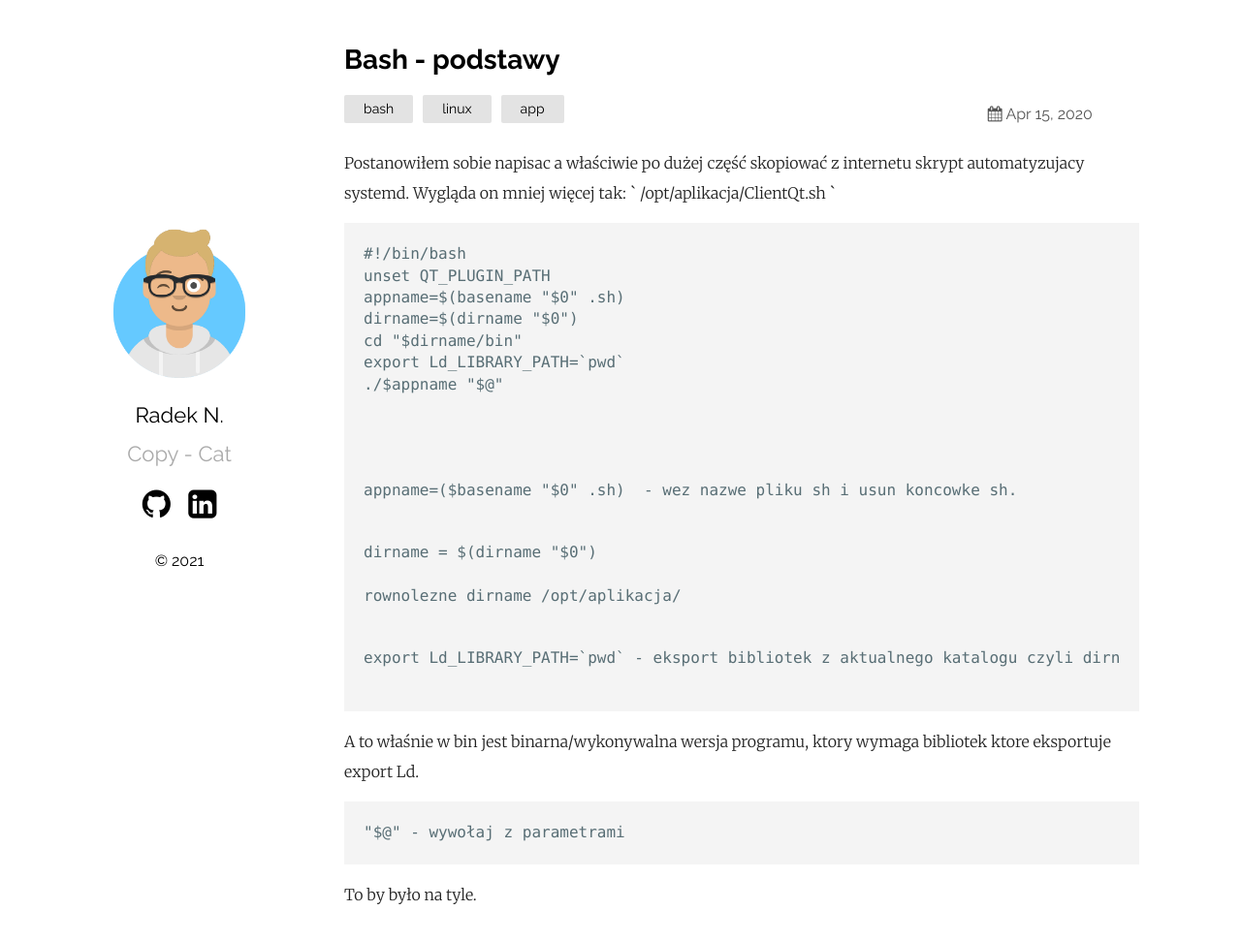
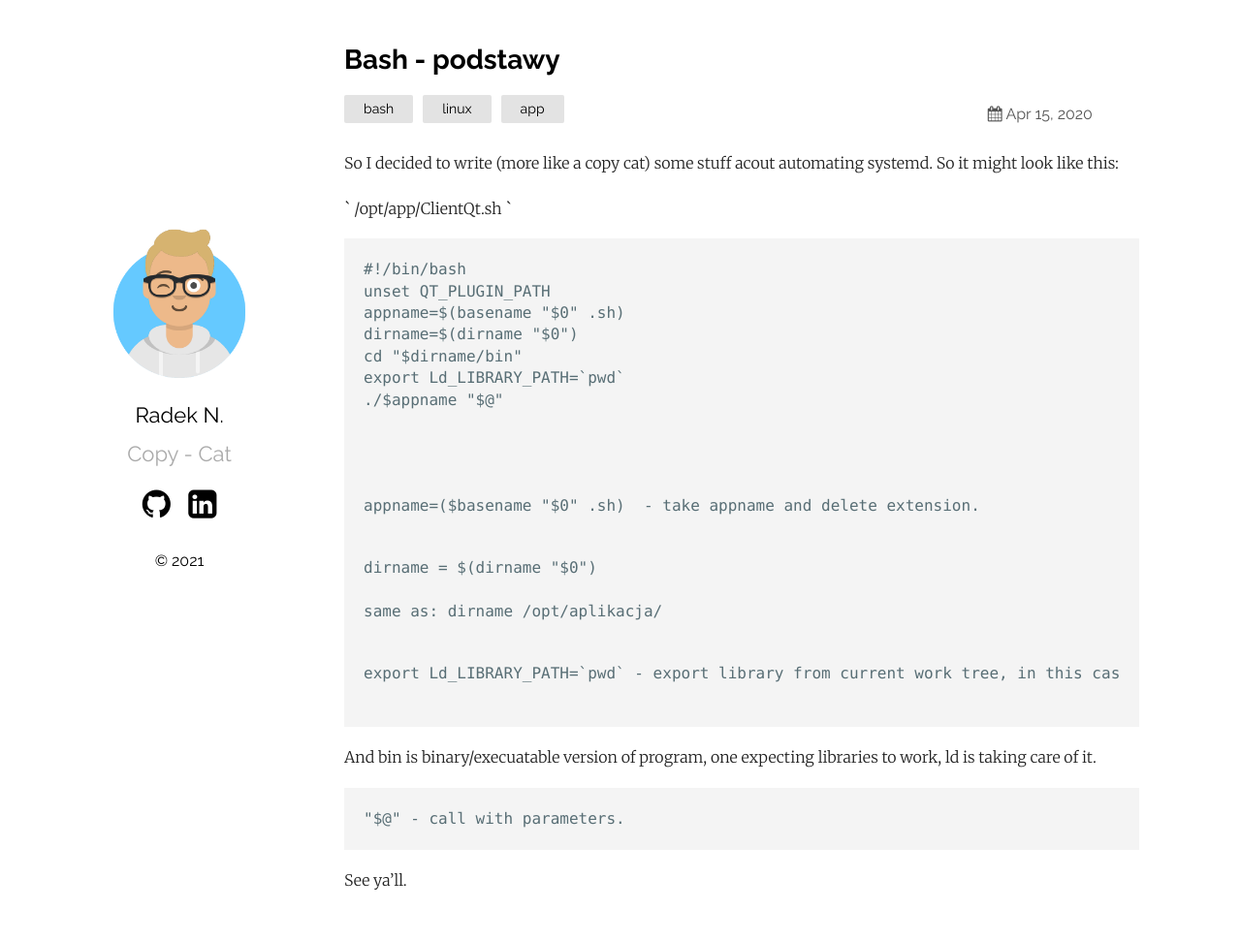
Before and after one commit to rnied137/szelma139.github.io, a Jekyll site: the page built from _posts/2020-04-15-Bash.markdown, in a window 1280 px wide and 983 px high. Shown: the top 972 px of the window at 97% size. Built offline with Jekyll 4.4.1, drawn with Linux system fonts in a browser that asks for light colours.

Commit message:
Update 2020-04-15-Bash.markdown

````diff
--- a/_posts/2020-04-15-Bash.markdown
+++ b/_posts/2020-04-15-Bash.markdown
@@ -5,10 +5,11 @@ date: '2020-04-15 12:10:00 +0100'
 categories: bash linux app
 ---
 
-Postanowiłem sobie napisac a właściwie po dużej część skopiować z internetu skrypt automatyzujacy systemd.
-Wygląda on mniej więcej tak:
+So I decided to write (more like a copy cat) some stuff acout automating systemd.
+So it might look like this:
+
 `
-/opt/aplikacja/ClientQt.sh
+/opt/app/ClientQt.sh
 `
 
 ```
@@ -24,25 +25,25 @@ export Ld_LIBRARY_PATH=`pwd`
 ```
 
 ```
-appname=($basename "$0" .sh)  - wez nazwe pliku sh i usun koncowke sh.
+appname=($basename "$0" .sh)  - take appname and delete extension.
 ```
 
 
 ```
 dirname = $(dirname "$0")
 
-rownolezne dirname /opt/aplikacja/
+same as: dirname /opt/aplikacja/
 ```
 
 ```
-export Ld_LIBRARY_PATH=`pwd` - eksport bibliotek z aktualnego katalogu czyli dirname/bin -> /opt/aplikacja/bin/
+export Ld_LIBRARY_PATH=`pwd` - export library from current work tree, in this case dirname/bin -> /opt/app/bin/
 
 ```
 
-A to właśnie w bin jest binarna/wykonywalna wersja programu, ktory wymaga bibliotek ktore eksportuje export Ld.
+And bin is binary/execuatable version of program, one expecting libraries to work, ld is taking care of it.
 ```
-"$@" - wywołaj z parametrami
+"$@" - call with parameters.
 ```
 
 
-To by było na tyle.
+See ya'll.
````
